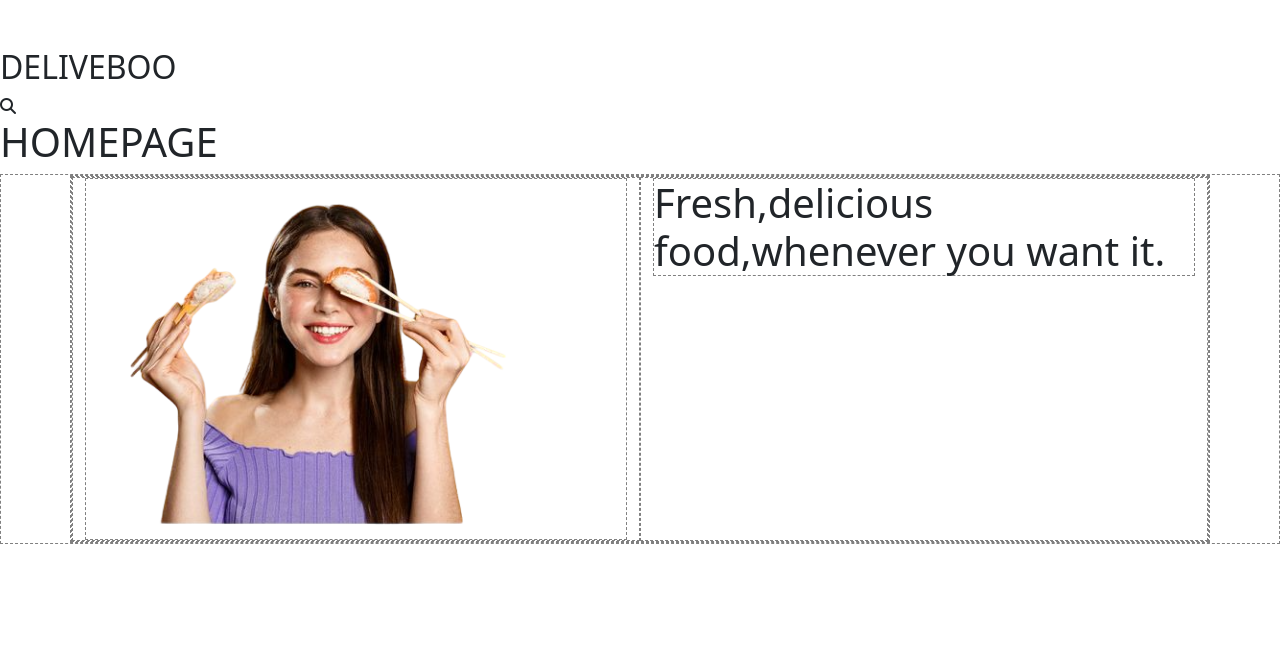
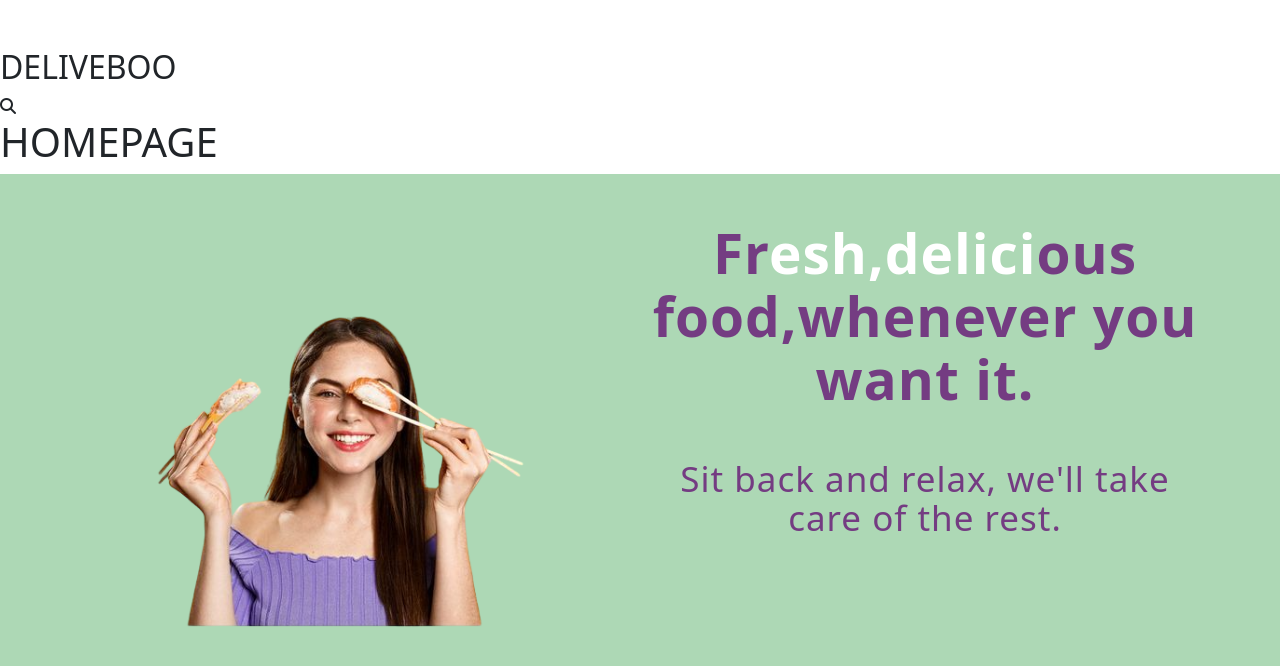
Before and after one commit to DanieleCascio-dev/Deliveboo-Vue, a Vue app: page / in a window 1280 px wide. Shown: the top 666 px of the page. Built offline with nearby package versions, Linux system fonts and the light colour scheme.

Commit message:
complete: title and hero img

```diff
--- a/src/components/HomeHero.vue
+++ b/src/components/HomeHero.vue
@@ -4,13 +4,16 @@ export default {};
 
 <template>
   <div class="wrapper">
-    <div class="container-sm">
+    <div class="container">
       <div class="row flex-column flex-sm-row">
-        <div class="col-12 col-sm-6">
+        <div class="col-12 col-sm-6 _hero-img">
           <img src="../assets/img/Hero_img.png" alt="" />
         </div>
         <div class="col-12 col-sm-6">
-          <h1>Fresh,delicious food,whenever you want it.</h1>
+          <h1 class="mt-5">
+            Fr<span>esh,delici</span>ous food,whenever you want it.
+          </h1>
+          <h2 class="mt-5">Sit back and relax, we'll take care of the rest.</h2>
         </div>
       </div>
     </div>
@@ -21,46 +24,57 @@ export default {};
 @use "../style/partials/variables" as *;
 @use "../style/partials/mixin" as *;
 
-* {
+/* * {
   border: 1px dashed gray;
-}
+} */
 
-@include response("sm") {
+// @include response("sm") {
 .wrapper {
   background-color: $primary-green;
-    min-height: 1000px;
+  min-height: 800px;
 }
-  .container-sm {
-    height: 100%;
+.container {
   .row {
-      height: 100%;
+    flex-direction: column;
+    ._hero-img {
+      display: flex;
+      align-items: end;
+      position: relative;
+      img {
+        position: absolute;
+        bottom: -117px;
+        left: 45px;
+        max-width: calc(100% - 45px);
+        z-index: 9;
       }
     }
+    .col-12 {
+      height: 350px;
+      color: #743c82;
+      text-align: center;
+      h1 {
+        font-size: 55px;
+        line-height: 114%;
+        font-weight: 700;
+        letter-spacing: 1px;
+        position: relative;
+        z-index: 10;
+
+        span {
+          color: white;
         }
-
-@include response("md") {
-  .wrapper {
-    background-color: $primary-green;
-    min-height: 300px;
-
-    .container-sm {
-      height: 100%;
-      .row {
-        height: 300px;
-        position: relative;
-
-        .col-sm-6 {
-          height: 300px;
-          /* width: 100%; */
-          img {
-            width: 450px;
-            position: absolute;
-            bottom: -15px;
-            left: -45px;
+      }
+      h2 {
+        font-size: 35px;
+        line-height: 114%;
+        font-weight: 500;
+        letter-spacing: 1px;
       }
     }
   }
 }
-  }
+// }
+
+@include response("md") {
 }
 </style>
```
Lines whose indentation alone changed are shown as unchanged.
